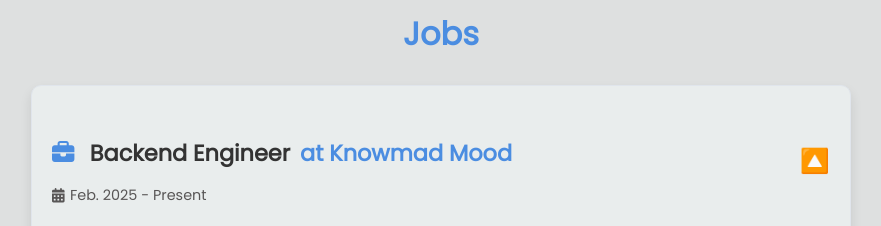
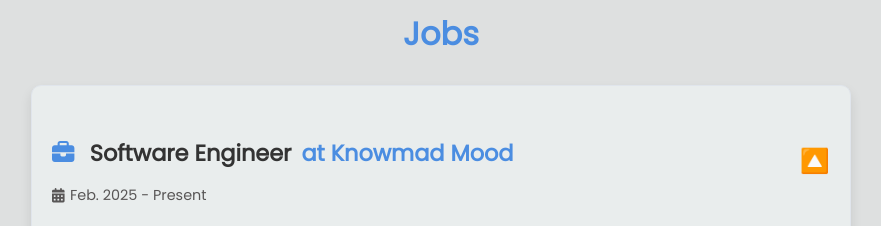
Before and after one commit to yebrai/yebraidev, a Next.js app: page / in a window 1280 px wide. Shown: the part 800-1026 px from the top of the page, without its empty margins (199-1080 px from the left). Built offline with nearby package versions, Linux system fonts and the light colour scheme.

Commit message:
fix titles job

```diff
--- a/src/components/AppExperience/Experience.jsx
+++ b/src/components/AppExperience/Experience.jsx
@@ -57,7 +57,7 @@
       <div className={styles.experienceContainer}>
 
         <ExperienceItem
-          title="Backend Engineer"
+          title="Software Engineer"
           company="Knowmad Mood"
           website="https://www.knowmadmood.com/es"
           startDate="Feb. 2025"
```
